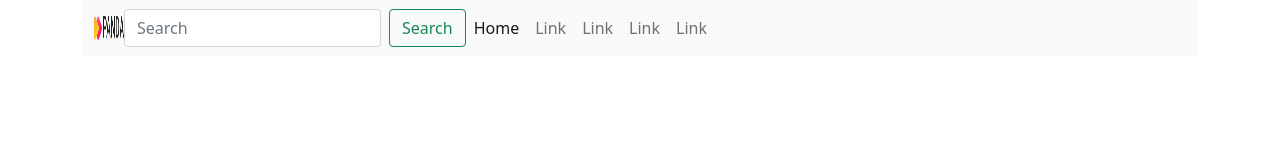
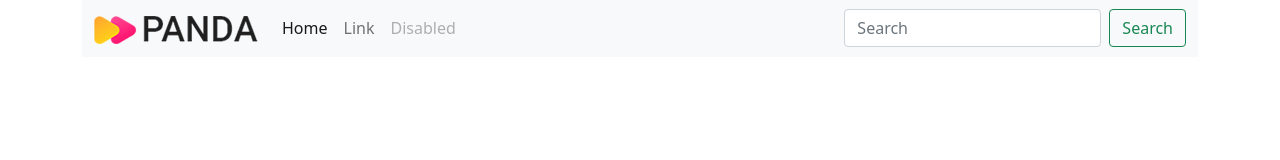
Before and after one commit to fardin000/panda-commerce, a plain HTML site: page index.html in a window 1280 px wide. Drawn offline with nearby package versions, Linux system fonts and the light colour scheme.

Commit message:
commitingg

```diff
--- a/index.html
+++ b/index.html
@@ -12,20 +12,14 @@
         <!-- Content here -->
         <!-- <h2>this is a bootstrap container</h2> -->
         <header>
-
           <nav class="navbar navbar-expand-lg navbar-light bg-light">
             <div class="container-fluid">
-
-                  <img src="images/logo.png" alt="" width="30" height="24" class="d-inline-block align-text-top">
-                  <form class="d-flex">
-                    <input class="form-control me-2" type="search" placeholder="Search" aria-label="Search">
-                    <button class="btn btn-outline-success" type="submit">Search</button>
-                  </form>
-                  <button class="navbar-toggler" type="button" data-bs-toggle="collapse" data-bs-target="#navbarScroll" aria-controls="navbarScroll" aria-expanded="false" aria-label="Toggle navigation">
+              <button class="navbar-toggler" type="button" data-bs-toggle="collapse" data-bs-target="#navbarTogglerDemo03" aria-controls="navbarTogglerDemo03" aria-expanded="false" aria-label="Toggle navigation">
                 <span class="navbar-toggler-icon"></span>
               </button>
-                  <div class="collapse navbar-collapse" id="navbarScroll">
-                    <ul class="navbar-nav me-auto my-2 my-lg-0 navbar-nav-scroll" style="--bs-scroll-height: 100px;">
+              <a class="navbar-brand" href="#"><img src="images/logo.png" alt="Panda logo"></a>
+              <div class="collapse navbar-collapse" id="navbarTogglerDemo03">
+                <ul class="navbar-nav me-auto mb-2 mb-lg-0">
                   <li class="nav-item">
                     <a class="nav-link active" aria-current="page" href="#">Home</a>
                   </li>
@@ -33,18 +27,13 @@
                     <a class="nav-link" href="#">Link</a>
                   </li>
                   <li class="nav-item">
-                        <a class="nav-link" href="#">Link</a>
+                    <a class="nav-link disabled" href="#" tabindex="-1" aria-disabled="true">Disabled</a>
                   </li>
-                      <li class="nav-item">
-                        <a class="nav-link" href="#">Link</a>
-                      </li>
-                      <li class="nav-item">
-                        <a class="nav-link" href="#">Link</a>
-                      </li>
-
-
                 </ul>
-
+                <form class="d-flex">
+                  <input class="form-control me-2" type="search" placeholder="Search" aria-label="Search">
+                  <button class="btn btn-outline-success" type="submit">Search</button>
+                </form>
               </div>
             </div>
           </nav>
```
Lines whose indentation alone changed are shown as unchanged.
